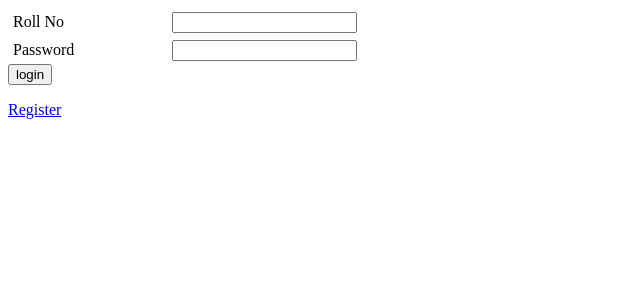
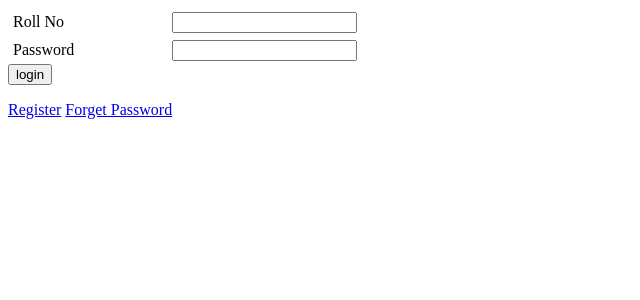
Before and after one commit to vikiesakki/std, a PHP site: page / in a window 1280 px wide. Shown: the top 300 px of the page, without its empty margins (0-640 px from the left). Run offline with PHP 8.4, Linux system fonts and the light colour scheme.

Commit message:
Adding forget password URL

```diff
--- a/index.php
+++ b/index.php
@@ -39,3 +39,4 @@ if($_POST && $_POST['student_name'] != ""){
     <input type="submit" value="login" />
 </form>
 <a href="register.php">Register</a>
+<a href="forget.php">Forget Password</a>
```
